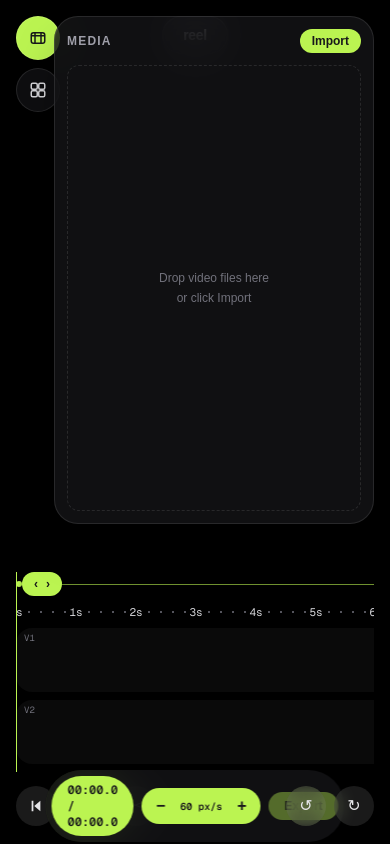
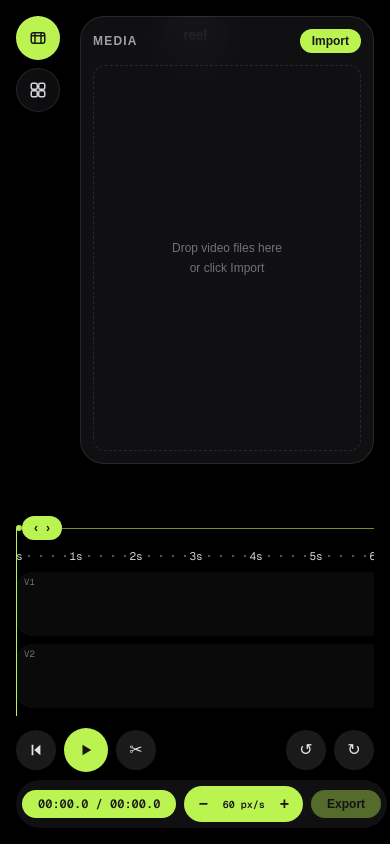
Before and after one commit to hasangilak/videoeditor, a Next.js app: page / in a window 390 px wide. Built offline with nearby package versions, Linux system fonts and the light colour scheme.

Commit message:
fix responsive implementation

```diff
--- a/components/MediaBin.tsx
+++ b/components/MediaBin.tsx
@@ -11,7 +11,10 @@ export default function MediaBin() {
   const items = Object.values(media)
 
   return (
-    <aside className="absolute top-4 right-4 bottom-[320px] z-20 flex w-80 flex-col gap-3 rounded-3xl border border-white/10 bg-zinc-900/70 p-3 shadow-2xl shadow-black/40 backdrop-blur-xl">
+    // bottom offset clears the timeline+transport overlay (taller below md where
+    // the transport wraps to two rows); 60vh floor keeps the bin from collapsing
+    // to zero height in short windows. max-w keeps the left rail reachable.
+    <aside className="absolute top-4 right-4 bottom-[min(320px,60vh)] z-20 flex w-80 max-w-[calc(100vw-96px)] flex-col gap-3 rounded-3xl border border-white/10 bg-zinc-900/70 p-3 shadow-2xl shadow-black/40 backdrop-blur-xl max-md:bottom-[min(380px,60vh)]">
       <div className="flex items-center justify-between">
         <h2 className="text-xs font-semibold uppercase tracking-widest text-zinc-400">Media</h2>
         <button
--- a/components/Timeline.tsx
+++ b/components/Timeline.tsx
@@ -296,9 +296,9 @@ export default function Timeline() {
           </div>
         )}
 
-        {/* playhead */}
+        {/* playhead — hangs from the scrub line rather than crossing it */}
         <div
-          className="pointer-events-none absolute top-0 bottom-0 z-20 w-px bg-lime-300"
+          className="pointer-events-none absolute top-3 bottom-0 z-20 w-px bg-lime-300"
           style={{ left: playhead * pxPerSec }}
         />
         {/* handle clamped so it stays visible when the playhead sits at 0 */}
--- a/components/Transport.tsx
+++ b/components/Transport.tsx
@@ -23,7 +23,7 @@ export default function Transport() {
   }
 
   return (
-    <div className="relative flex items-center gap-2 px-4 pb-4 pt-3">
+    <div className="relative flex flex-wrap items-center gap-2 px-4 pb-4 pt-3">
       <button
         onClick={() => dispatch({ type: 'SEEK', time: 0 })}
         className={glass}
@@ -56,11 +56,13 @@ export default function Transport() {
         ✂
       </button>
 
-      {/* center strip: lime pills on dark glass, like the mock's setting chips */}
-      <div className="absolute left-1/2 flex -translate-x-1/2 items-center gap-2 rounded-full bg-zinc-900/70 p-1.5 backdrop-blur-xl">
+      {/* center strip: lime pills on dark glass, like the mock's setting chips.
+          Viewport-centered on md+; below md it drops into the flow and wraps
+          onto its own centered row so it can't collide with the side buttons */}
+      <div className="mx-auto flex items-center gap-2 rounded-full bg-zinc-900/70 p-1.5 backdrop-blur-xl max-md:order-last md:absolute md:left-1/2 md:-translate-x-1/2">
         <span
           data-testid="timecode"
-          className="rounded-full bg-lime-300 px-4 py-1.5 font-mono text-xs font-semibold tabular-nums text-zinc-900"
+          className="whitespace-nowrap rounded-full bg-lime-300 px-4 py-1.5 font-mono text-xs font-semibold tabular-nums text-zinc-900"
         >
           <span>{fmt(playhead)}</span> / {fmt(duration)}
         </span>
```
